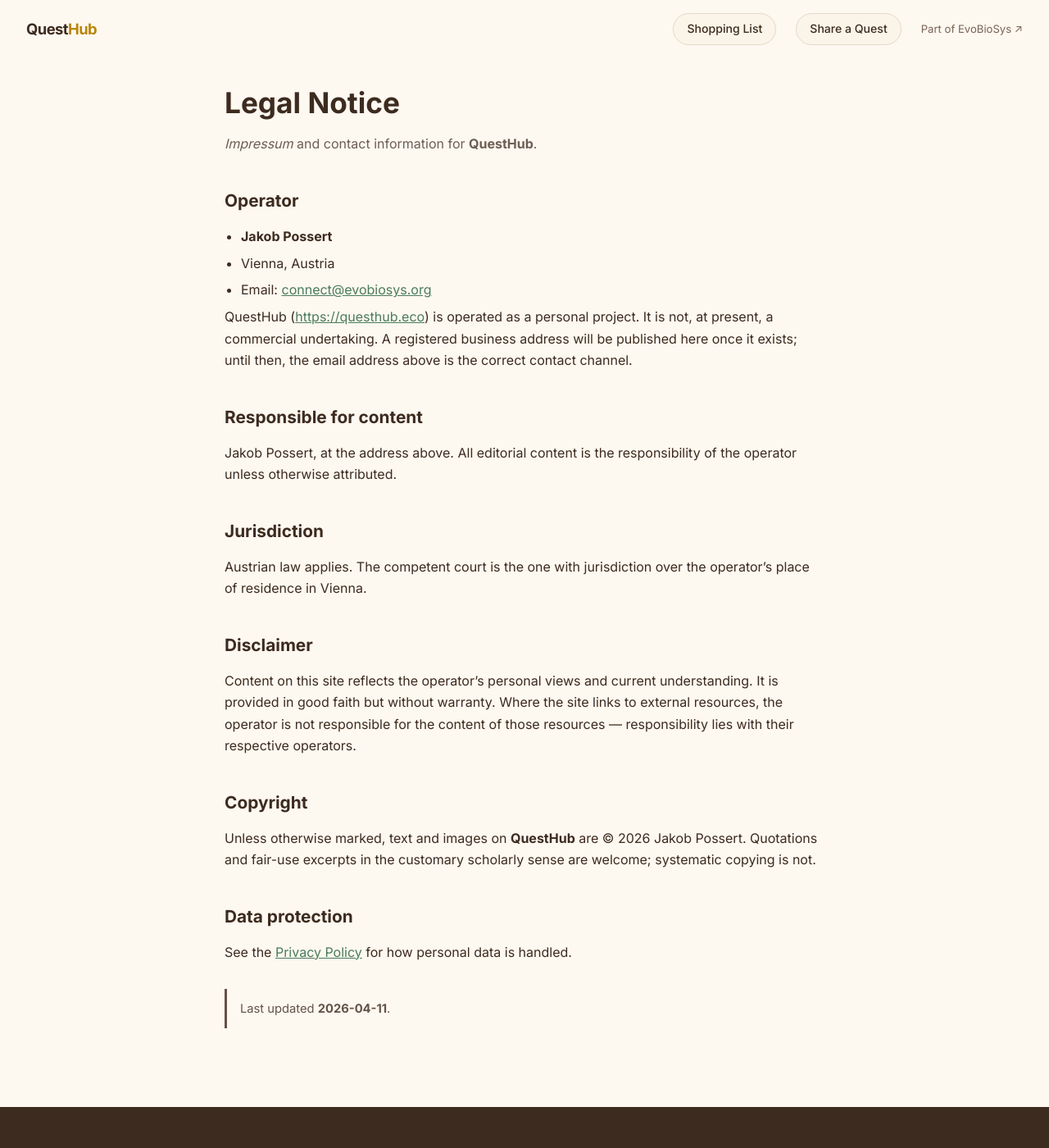
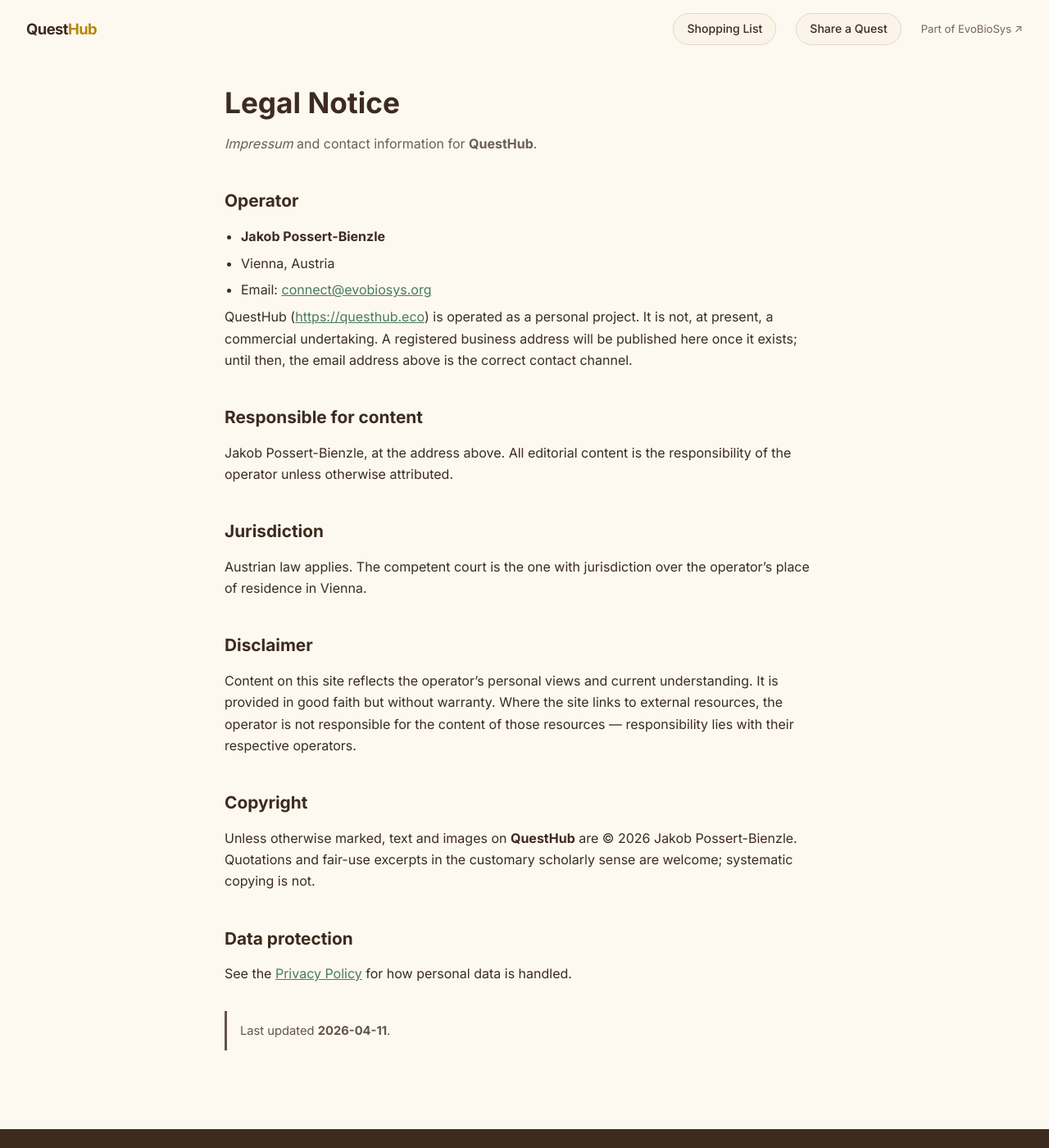
Before and after one commit to Evobiosys/questhub.eco, a Jekyll site: the page built from legal.html, in a window 1280 px wide and 1400 px high. Shown: the whole window at 82% size. Built offline with Jekyll 4.4.1, drawn with Linux system fonts in a browser that asks for light colours.

Commit message:
fix: attribution — "Jakob Possert" → "Jakob Possert-Bienzle"

```diff
--- a/legal.html
+++ b/legal.html
@@ -47,7 +47,7 @@ permalink: /legal/
 
   <h2>Operator</h2>
   <ul>
-    <li><strong>Jakob Possert</strong></li>
+    <li><strong>Jakob Possert-Bienzle</strong></li>
     <li>Vienna, Austria</li>
     <li>Email: <a href="mailto:connect@evobiosys.org">connect@evobiosys.org</a></li>
   </ul>
@@ -60,7 +60,7 @@ permalink: /legal/
 
   <h2>Responsible for content</h2>
   <p>
-    Jakob Possert, at the address above. All editorial content is the
+    Jakob Possert-Bienzle, at the address above. All editorial content is the
     responsibility of the operator unless otherwise attributed.
   </p>
 
@@ -82,7 +82,7 @@ permalink: /legal/
   <h2>Copyright</h2>
   <p>
     Unless otherwise marked, text and images on
-    <strong>QuestHub</strong> are &copy; 2026 Jakob Possert. Quotations
+    <strong>QuestHub</strong> are &copy; 2026 Jakob Possert-Bienzle. Quotations
     and fair-use excerpts in the customary scholarly sense are welcome;
     systematic copying is not.
   </p>
--- a/privacy.html
+++ b/privacy.html
@@ -61,7 +61,7 @@ permalink: /privacy/
     (<a href="https://questhub.eco">https://questhub.eco</a>) is:
   </p>
   <ul>
-    <li>Jakob Possert</li>
+    <li>Jakob Possert-Bienzle</li>
     <li>Vienna, Austria</li>
     <li>Email: <a href="mailto:connect@evobiosys.org">connect@evobiosys.org</a></li>
   </ul>
```
Also changed, not shown: 1 other file.
